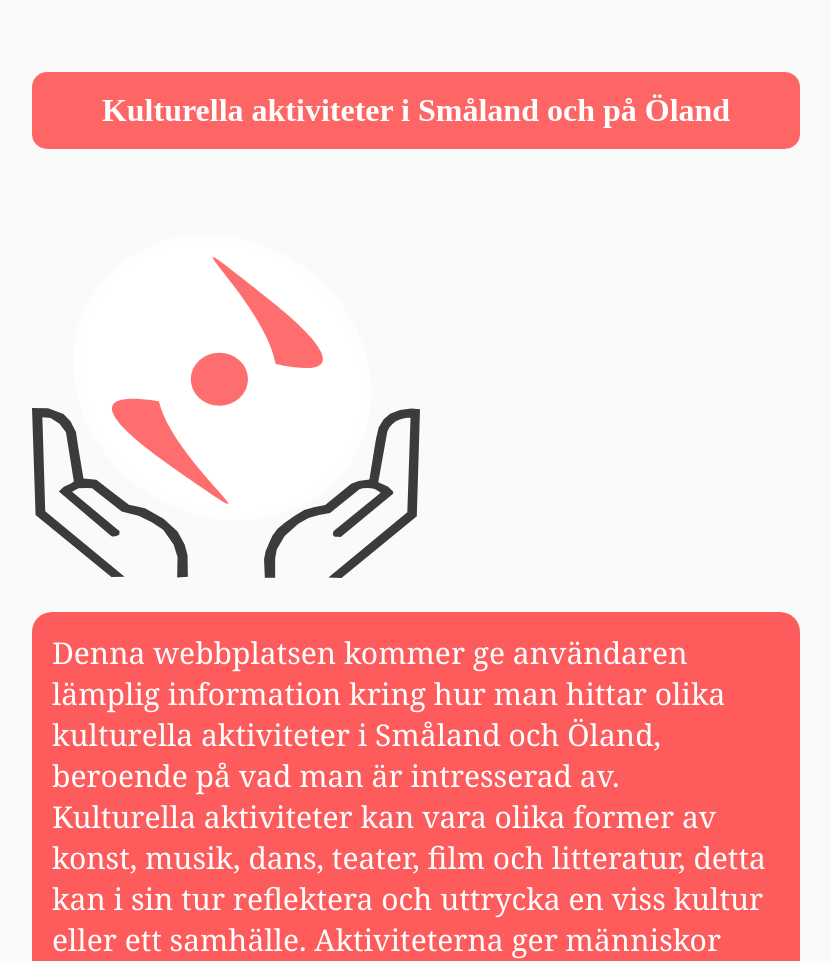
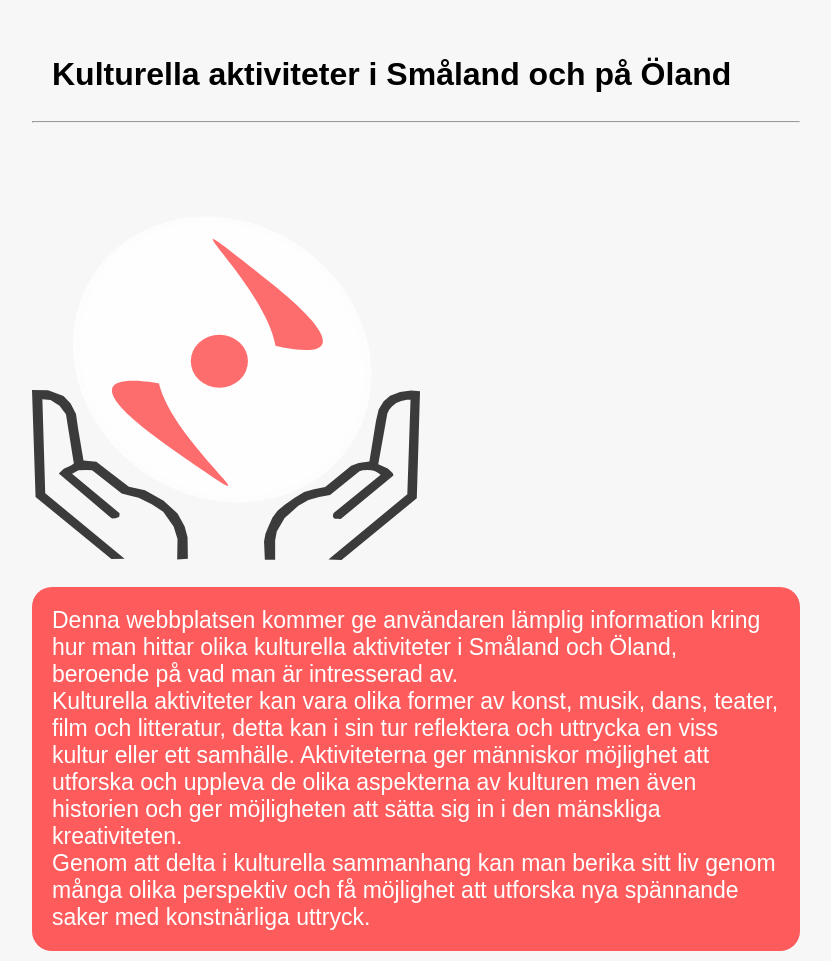
Before and after one commit to HibbaHindawi/Projekt-i-Medieteknik, a plain HTML site: page index.html in a window 1280 px wide. Shown: the part 80-1041 px from the top of the page, without its empty margins (224-1055 px from the left). Drawn offline with Linux system fonts and the light colour scheme.

Commit message:
ny färg och ändring av h1 samt font

```diff
--- a/index.html
+++ b/index.html
@@ -23,14 +23,11 @@
         <a href="Kategorier_HTML/museum.html">Museum</a>
     </div>
     <main>
-
-        <br>
-        <br>
-        <br>
-        <br>
-        <br>
+<br>
+<br>
+<br>
         <h1>Kulturella aktiviteter i Småland och på Öland</h1>
-
+<hr>
         <br>
         <img src="/Bilder/logoblackandwhitenew.svg" alt="Logga">
         <p id="firstinfo">Denna webbplatsen kommer ge användaren lämplig information kring hur man hittar olika kulturella aktiviteter i Småland och Öland, beroende på vad man är intresserad av.
--- a/style.css
+++ b/style.css
@@ -5,7 +5,8 @@ html {
 body {
     height: 100%;
     margin: 0;
-    background-color: rgb(250, 250, 250);
+    background-color:rgb(247, 247, 247);
+    font-family: Arial, Helvetica, sans-serif;
 }
 
 main {
@@ -17,11 +18,9 @@ h1 {
     padding: 30px 10px 5px;
     border-radius: 15px;
     margin: 0 auto;
-    background-color: rgb(255, 65, 65);
-    opacity: 80%;
-    color: white;
+
+    color: black;
     padding: 20px;
-    text-align: center;
 }
 
 /*------------ Navigerings meny ------------*/
@@ -35,41 +34,44 @@ nav {
     align-items: center;
     opacity: 85%;
 }
-nav a{
+
+nav a {
     text-decoration: none;
     color: white;
     font-size: 26px;
     padding: 15px;
 }
 
-#firstinfo{
-    font-family:Cambria, Cochin, Georgia, Times, 'Times New Roman', serif;
-    font-size: 30px;
-    background-color:rgba(255, 65, 65, 0.851);
+#firstinfo {
+    font-size: 23px;
+    background-color: rgba(255, 65, 65, 0.851);
     padding: 20px;
     border-radius: 20px;
-    color:white;
+    color: white;
 }
 
-nav a:not(:first-child):hover { /*Ändra bakgrundsfärg när musen finns över länkarna, förutom loggan*/
+nav a:not(:first-child):hover {
+    /*Ändra bakgrundsfärg när musen finns över länkarna, förutom loggan*/
     color: black;
     background-color: white;
 }
 
-nav #logga{
+nav #logga {
     padding: 0;
 }
 
-nav #logga img{
+nav #logga img {
     width: 43px;
     padding-top: 10px;
 }
-nav #activeNav{
+
+nav #activeNav {
     background-color: white;
     color: black;
 }
+
 /*Dropdown*/
-#dropbtn{
+#dropbtn {
     border: none;
     background-color: unset;
     font-size: 26px;
@@ -77,15 +79,17 @@ nav #activeNav{
     padding: 15px;
     color: white;
 }
-#dropbtn:hover{
+
+#dropbtn:hover {
     color: black;
     background-color: white;
 }
-#dropdown{
+
+#dropdown {
     display: none;
     color: white;
-    background-color:white;
-    position:absolute;
+    background-color: white;
+    position: absolute;
     width: 70%;
     text-align: center;
     box-shadow: 2px 5px 5px rgb(106, 106, 106);
@@ -93,7 +97,8 @@ nav #activeNav{
     transform: translateX(-50%);
     border-radius: 0 0 10px 10px;
 }
-#dropdown a{
+
+#dropdown a {
     display: inline-block;
     padding: 20px 10px;
     text-decoration: none;
@@ -101,24 +106,30 @@ nav #activeNav{
     width: 20%;
     font-size: 24px;
 }
-#dropdown a:hover { /*Ändra bakgrundsfärg när musen finns över länkarna, förutom loggan*/
+
+#dropdown a:hover {
+    /*Ändra bakgrundsfärg när musen finns över länkarna, förutom loggan*/
     color: white;
-    background-color:rgba(255, 65, 65, 0.725);
+    background-color: rgba(255, 65, 65, 0.725);
 }
+
 /*------------------------------------------*/
 
 /*------------ Knappar på startsidan ------------*/
-#startButtons{
+#startButtons {
     text-align: center;
 }
-#startButtons div{
+
+#startButtons div {
     display: flex;
     flex-direction: row;
     justify-content: center;
 }
-#startButtons h2{
+
+#startButtons h2 {
     margin-bottom: 5px;
 }
+
 #startButtons a {
     margin: 0 8px;
     background-color: rgb(255, 65, 65);
@@ -132,15 +143,18 @@ nav #activeNav{
     align-items: center;
     height: 35px;
 }
+
 #startButtons a:hover {
     background-color: white;
     color: black;
     border: black solid 1px;
 }
-#startButtons a p{
+
+#startButtons a p {
     margin: 0;
 }
-#startButtons a img{
+
+#startButtons a img {
     height: 35px;
     margin-left: 10px;
 }
@@ -150,7 +164,8 @@ nav #activeNav{
 /*----------------- Karta -------------------*/
 #map {
     margin: 20px auto 0px;
-    height: 650px; /*Ändra inte för att hela småland ska kunna visas*/
+    height: 650px;
+    /*Ändra inte för att hela småland ska kunna visas*/
     width: 95%;
 }
 
```
